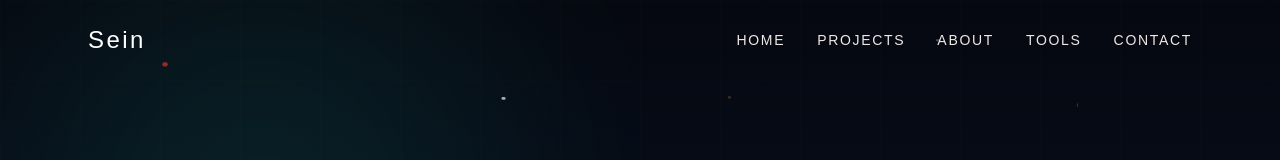
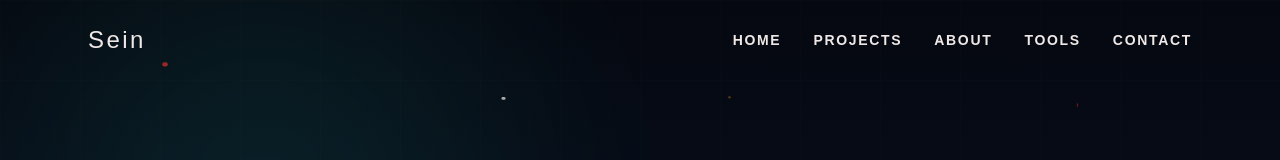
Before and after one commit to fedexid/personal-web, a React (Vite) app: page / in a window 1280 px wide. Shown: the top 160 px of the page. Built offline with nearby package versions, Linux system fonts and the light colour scheme; a web font is replaced by a local one.

Commit message:
fix: remove navbar outline flash

```diff
--- a/src/components/Navbar.tsx
+++ b/src/components/Navbar.tsx
@@ -27,8 +27,8 @@ const Navbar = () => {
       initial={{ y: -80, opacity: 0 }}
       animate={{ y: 0, opacity: 1 }}
       transition={{ duration: 0.8, ease: [0.22, 1, 0.36, 1] }}
-      className={`fixed top-0 right-0 left-0 z-50 transition-all duration-500 ${
-        scrolled ? "glass border-b border-white/5 py-3" : "py-6"
+      className={`fixed top-0 right-0 left-0 z-50 ${
+        scrolled ? "glass shadow-background py-6 shadow-md" : "py-6"
       }`}
     >
       <div className="mx-auto flex max-w-6xl items-center justify-between px-6">
@@ -38,7 +38,7 @@ const Navbar = () => {
           className="text-2xl font-light tracking-widest"
           whileHover={{ scale: 1.04 }}
         >
-          <span className="text-white">Sein</span>
+          <span className="text-tertiary">Sein</span>
         </motion.button>
 
         {/* Desktop links */}
@@ -47,11 +47,11 @@ const Navbar = () => {
             <li key={link} className="group relative">
               <button
                 onClick={() => scrollTo(link)}
-                className="text-tertiary text-sm font-light tracking-[0.12em] uppercase transition-colors duration-300 hover:text-white"
+                className="text-tertiary hover:text-tertiary text-sm font-bold tracking-[0.12em] uppercase transition-colors duration-300"
               >
                 {link}
                 {/* underline bar */}
-                <span className="absolute -bottom-1 left-0 h-px w-0 bg-linear-to-r from-teal-400 to-violet-400 transition-all duration-300 group-hover:w-full" />
+                <span className="absolute -bottom-1 left-0 h-1 w-0 bg-linear-to-r from-teal-400 to-violet-400 transition-all duration-300 group-hover:w-full" />
                 {active === link && (
                   <motion.span
                     layoutId="nav-indicator"
@@ -72,7 +72,7 @@ const Navbar = () => {
           {[0, 1, 2].map((i) => (
             <motion.span
               key={i}
-              className="block h-px w-6 origin-center bg-white"
+              className="bg-tertiary block h-px w-6 origin-center"
               animate={
                 open
                   ? i === 0
@@ -108,7 +108,7 @@ const Navbar = () => {
                 >
                   <button
                     onClick={() => scrollTo(link)}
-                    className="w-full border-b border-white/5 py-3 text-left text-sm tracking-[0.15em] text-white/60 uppercase transition-colors last:border-0 hover:text-white"
+                    className="border-tertiary/5 text-tertiary/60 hover:text-tertiary w-full border-b py-3 text-left text-sm tracking-[0.15em] uppercase transition-colors last:border-0"
                   >
                     {link}
                   </button>
```
